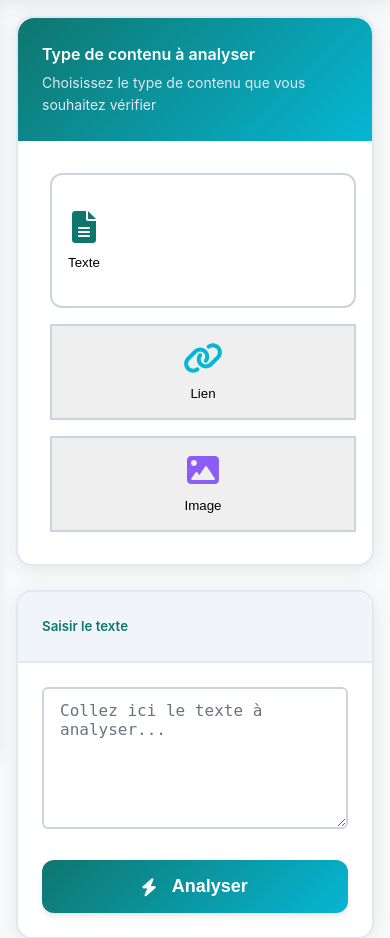
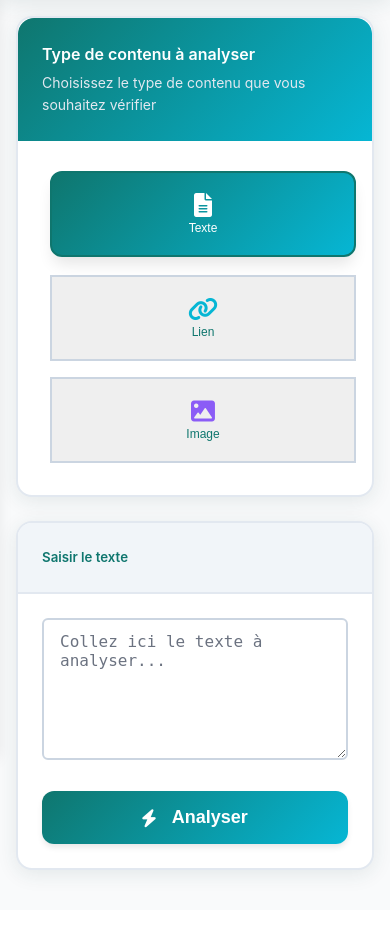
Before and after one commit to amina-abddm/Application_FactGuard, a Django app: page /dashboard/analyzer/ in a window 390 px wide. Shown: the part 93-1031 px from the top of the page. After the commit the page ends 973 px from the top, so only its background shows below. Run offline with Django 5.2, Linux system fonts and the light colour scheme.

Commit message:
adjust btn

```diff
--- a/factguard_project/dashboard/static/dashboard/css/analyzer.css
+++ b/factguard_project/dashboard/static/dashboard/css/analyzer.css
@@ -329,15 +349,33 @@ main.flex-fill {
     cursor: pointer;
     transition: all 0.3s ease;
     font-weight: 500;
-    min-height: 6rem;
+    min-height: 7rem;
     width: 100%;
-    display: flex;
+    display: flex !important;
+    flex-direction: column;
+    align-items: center;
+    justify-content: center;
+    text-align: center;
+    white-space: nowrap;
+    position: relative;
+    overflow: hidden;
 }
 
 .btn.btn-outline-primary.w-100.h-100.content-type-btn:hover {
     background: var(--primary-25);
     transform: translateY(-3px);
     box-shadow: var(--shadow);
+    border-color: var(--primary-300);
+}
+
+/* État actif amélioré */
+.content-type-btn.active,
+.content-type-btn:focus {
+    background: linear-gradient(135deg, var(--primary-500), var(--secondary-500)) !important;
+    color: var(--white) !important;
+    border-color: var(--primary-500) !important;
+    transform: translateY(-2px);
+    box-shadow: var(--shadow-lg);
 }
 
 .w-100 {
@@ -354,6 +392,8 @@ main.flex-fill {
     flex-direction: column;
     align-items: center;
     justify-content: center;
+    width: 100%;
+    height: 100%;
 }
 
 .py-3 {
@@ -362,11 +402,46 @@ main.flex-fill {
 }
 
 .fa-2x {
-    font-size: 2rem;
+    font-size: 2.5rem;
 }
 
 .mb-3 {
     margin-bottom: 0.75rem;
+}
+
+/* Icônes dans les boutons */
+.content-type-btn i {
+    font-size: 2.5rem !important;
+    margin-bottom: 0.75rem;
+    color: var(--primary-500);
+    transition: all 0.3s ease;
+}
+
+.content-type-btn:hover i {
+    color: var(--primary-600);
+    transform: scale(1.1);
+}
+
+.content-type-btn.active i,
+.content-type-btn:focus i {
+    color: var(--white) !important;
+}
+
+/* Texte dans les boutons */
+.content-type-btn span {
+    font-size: 1rem !important;
+    font-weight: 600;
+    color: var(--primary-700);
+    transition: all 0.3s ease;
+    display: block;
+}
+
+.content-type-btn:hover span {
+    color: var(--primary-800);
+}
+
+.content-type-btn.active span {
+    color: var(--white) !important;
 }
 
 /* Form Elements */
@@ -560,7 +635,27 @@ main.flex-fill {
 .card.card-custom:nth-child(2) { animation-delay: 0.2s; }
 .card.card-custom:nth-child(3) { animation-delay: 0.3s; }
 
-/* Responsive */
+/* === RESPONSIVE SPÉCIFIQUE AUX BOUTONS === */
+@media (max-width: 992px) {
+    .content-type-selection {
+        gap: 0.75rem;
+    }
+
+    .content-type-btn {
+        min-height: 6rem !important;
+        padding: 1rem 0.5rem !important;
+    }
+
+    .content-type-btn i {
+        font-size: 2rem !important;
+        margin-bottom: 0.5rem;
+    }
+
+    .content-type-btn span {
+        font-size: 0.9rem !important;
+    }
+}
+
 @media (max-width: 768px) {
     .sidebar {
         position: fixed;
@@ -595,6 +690,46 @@ main.flex-fill {
         flex-direction: column;
         gap: 0.5rem;
     }
+
+    /* Boutons restent sur une ligne même sur mobile */
+    .content-type-selection {
+        gap: 0.5rem;
+    }
+
+    .content-type-btn {
+        min-height: 5rem !important;
+        padding: 0.75rem 0.25rem !important;
+    }
+
+    .content-type-btn i {
+        font-size: 1.75rem !important;
+    }
+
+    .content-type-btn span {
+        font-size: 0.85rem !important;
+    }
+}
+
+/* Très petits écrans - garde les 3 boutons sur une ligne */
+@media (max-width: 576px) {
+    .content-type-selection {
+        gap: 0.25rem;
+    }
+
+    .content-type-btn {
+        min-height: 4.5rem !important;
+        padding: 0.5rem 0.1rem !important;
+    }
+
+    .content-type-btn i {
+        font-size: 1.5rem !important;
+        margin-bottom: 0.25rem;
+    }
+
+    .content-type-btn span {
+        font-size: 0.75rem !important;
+        font-weight: 500;
+    }
 }
 
 /* Scrollbar personnalisé */
```
Also changed, not shown: other parts of factguard_project/dashboard/static/dashboard/css/analyzer.css (+44 -2 lines).
